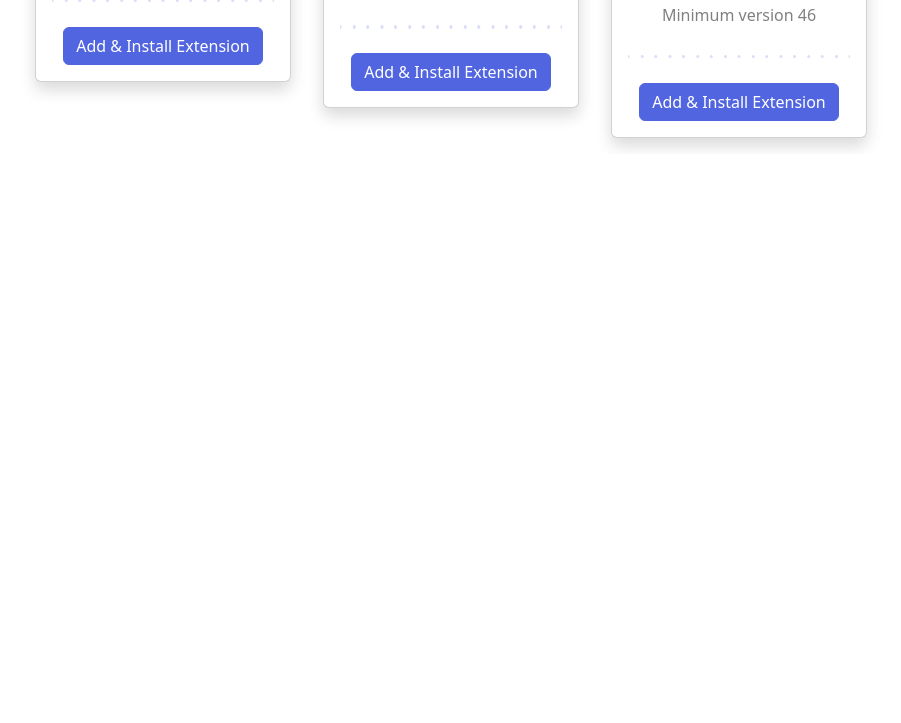
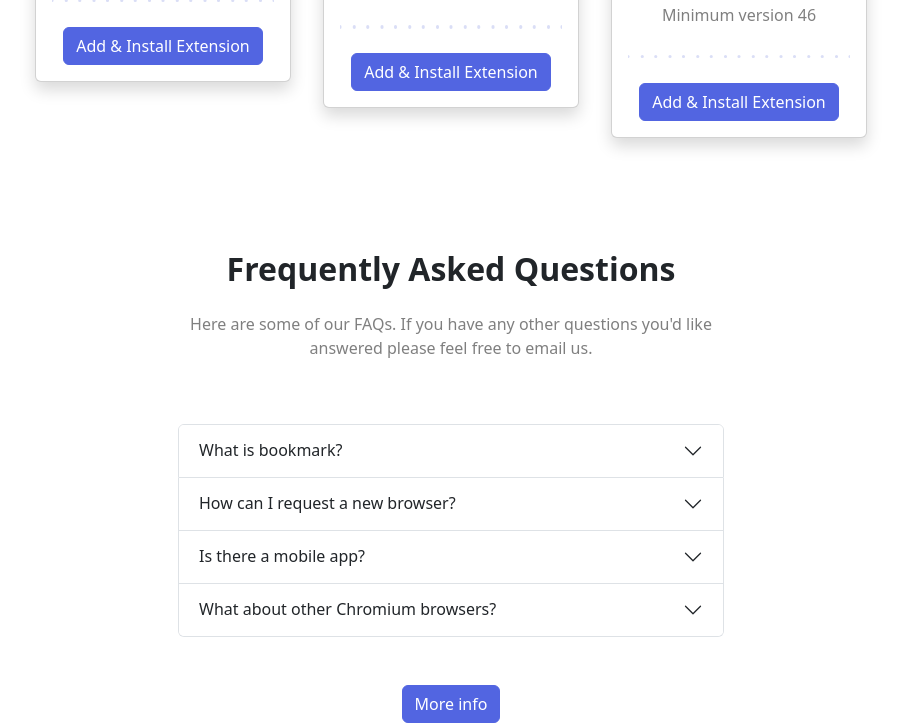
Before and after one commit to sergi-moliner/Sprint-1.2, a website: page index.html in a window 1280 px wide. Shown: the part 1613-2336 px from the top of the page, without its empty margins (189-1090 px from the left). Before the commit the page ends 1767 px from the top, so only its background shows below. Drawn offline with nearby package versions, Linux system fonts and the light colour scheme.

Commit message:
Exercici-4

```diff
--- a/index.html
+++ b/index.html
@@ -189,6 +189,66 @@
     </div>
   </div>
 </div>
+<!--ex4-->
+<div class="container">
+  <div class="row text-center">
+    <div class="col-12 col-md-6 mx-auto mt-5 pt-5 mb-5">
+      <h2 class="fw-bold mb-4">Frequently Asked Questions</h2>
+      <p class="text-black-50">Here are some of our FAQs. If you have any other questions you'd like answered please feel free to email us.</p>
+    </div>
+  </div>
+  <div class="row flex-column align-items-center text-center">
+    <div class="col-10 col-md-6">
+      <div class="accordion" id="accordion">
+        <!--acc1-->
+        <div class="accordion-item">
+          <h2 class="accordion-header" id="headingOne">
+            <button class="accordion-button collapsed" type="button" data-bs-toggle="collapse" data-bs-target="#collapseOne" aria-expanded="false" aria-controls="collapseOne">
+              What is bookmark?
+            </button>
+          </h2>
+          <div id="collapseOne" class="accordion-collapse collapse" aria-labelledby="headingOne" data-bs-parent="#accordion">
+            <div class="accordion-body text-muted">Lorem ipsum dolor sit amet consectetur adipisicing elit. Repudiandae quisquam expedita magni beatae sed nesciunt minus animi, nostrum placeat consequatur in voluptate provident at impedit consectetur, explicabo enim doloremque minima dicta obcaecati. Commodi, et veniam!</div>
+          </div>
+        </div>
+        <!--acc2-->
+        <div class="accordion-item">
+          <h2 class="accordion-header" id="headingTwo">
+            <button class="accordion-button collapsed" type="button" data-bs-toggle="collapse" data-bs-target="#collapseTwo" aria-expanded="false" aria-controls="collapseTwo">
+              How can I request a new browser?
+            </button>
+          </h2>
+          <div id="collapseTwo" class="accordion-collapse collapse" aria-labelledby="headingTwo" data-bs-parent="#accordion">
+            <div class="accordion-body text-muted">Lorem ipsum dolor sit, amet consectetur adipisicing elit. Nisi iure debitis nostrum culpa ducimus maxime harum, molestias voluptas adipisci quasi eveniet, aspernatur inventore, quidem dolore.</div>
+          </div>
+        </div>
+        <!--acc3-->
+        <div class="accordion-item">
+          <h2 class="accordion-header" id="headingThree">
+            <button class="accordion-button collapsed" type="button" data-bs-toggle="collapse" data-bs-target="#collapseThree" aria-expanded="false" aria-controls="collapseThree">
+              Is there a mobile app?
+            </button>
+          </h2>
+          <div id="collapseThree" class="accordion-collapse collapse" aria-labelledby="headingThree" data-bs-parent="#accordion">
+            <div class="accordion-body text-muted">Lorem ipsum dolor sit amet consectetur adipisicing elit. Aperiam ut consequuntur voluptas nisi tenetur iure voluptate vero suscipit, id voluptatum omnis accusamus, officiis unde vitae cumque. Voluptatem, quidem velit delectus sint soluta, ipsam, doloribus hic inventore deserunt cum recusandae iure voluptate repellendus nemo quis cumque.</div>
+          </div>
+        </div>
+        <!--acc4-->
+        <div class="accordion-item">
+          <h2 class="accordion-header" id="headingFour">
+            <button class="accordion-button collapsed" type="button" data-bs-toggle="collapse" data-bs-target="#collapseFour" aria-expanded="false" aria-controls="collapseFour">
+              What about other Chromium browsers?
+            </button>
+          </h2>
+          <div id="collapseFour" class="accordion-collapse collapse" aria-labelledby="headingFour" data-bs-parent="#accordion">
+            <div class="accordion-body text-muted"> Lorem ipsum, dolor sit amet consectetur adipisicing elit. Reprehenderit tenetur numquam consectetur sed? Harum recusandae deleniti distinctio pariatur nesciunt impedit quas sed, necessitatibus, molestiae dolores earum dolorem? Totam, deserunt rerum?</div>
+          </div>
+        </div>
+      </div>
+      <button type="button" class="btn btn-primary mt-5">More info</button>
+    </div>
+  </div>
+</div>
 
 <script src="/node_modules/bootstrap/dist/js/bootstrap.bundle.min.js" crossorigin="anonymous"></script>
 </body>
```
